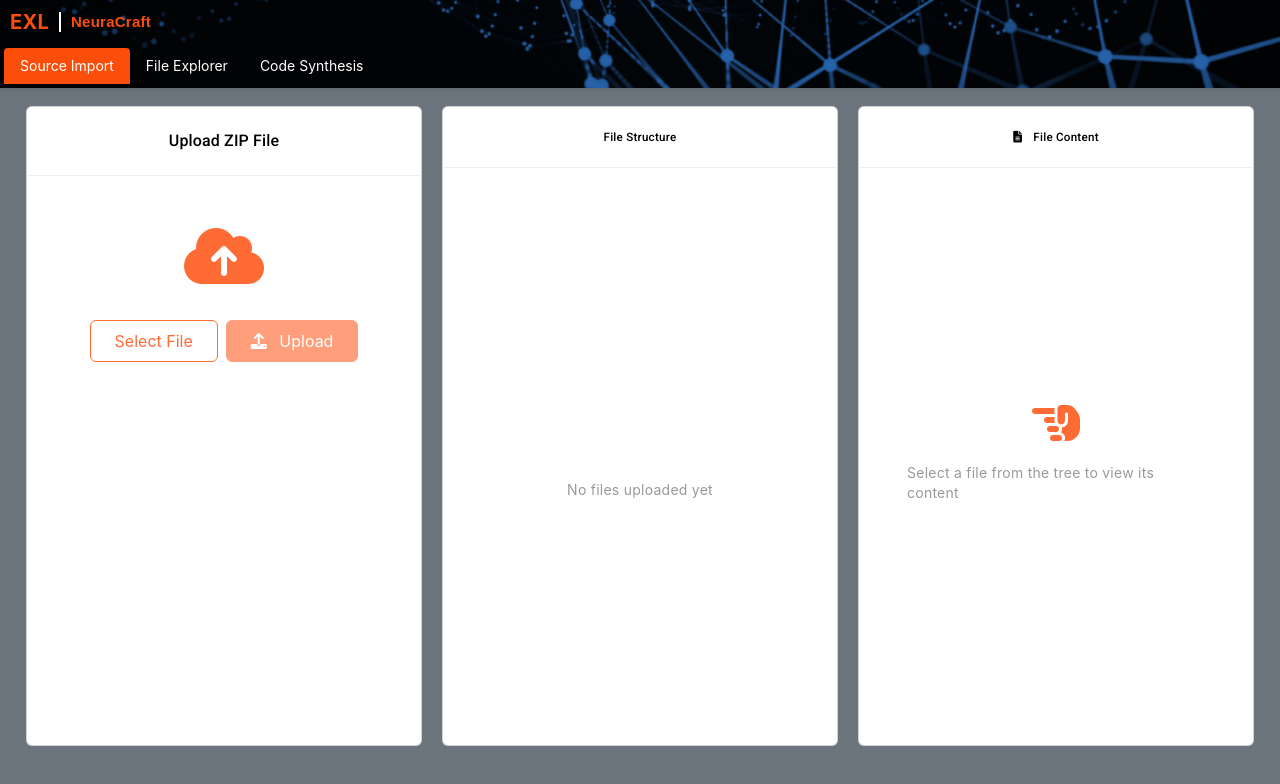
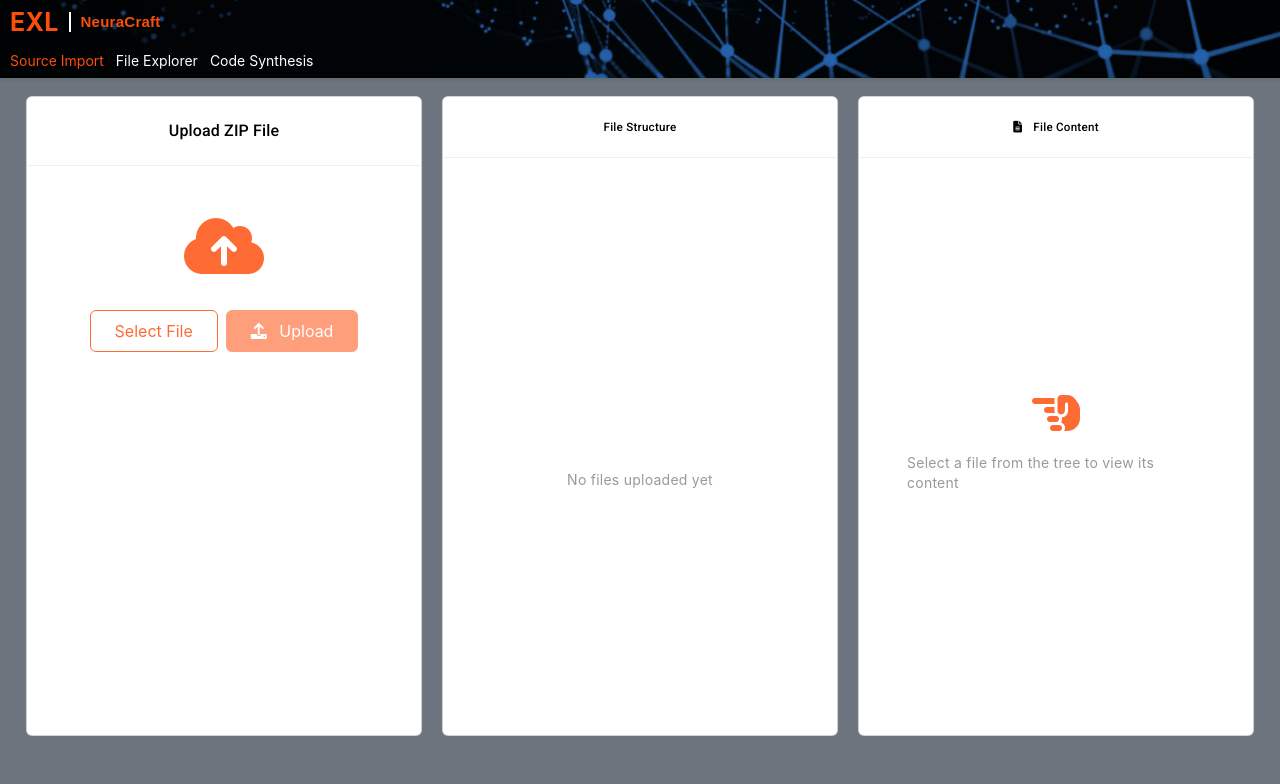
Before and after one commit to Muksh07/cognitivePart2, an Angular app: page / in a window 1280 px wide. Shown: the top 784 px of the page. Built offline with nearby package versions, Linux system fonts and the light colour scheme.

Commit message:
exl logo set

```diff
--- a/src/app/app.component.css
+++ b/src/app/app.component.css
@@ -24,8 +24,7 @@
   .title{
     padding: 12px 10px;
     color: #fb4e0b;
-    /* background-color:#fb4e0b ; */
-    font-size: 20px;
+    font-size: 25px;
     font-weight: bold;
   }
 
@@ -65,7 +64,7 @@
     /* color: #a0a0a0; */
     color: white;
     border: none;
-    padding: 8px 16px;
+    padding: 3px 6px;
     font-size: 14px;
     font-weight: 400;
     border-radius: 4px 4px 0 0;
@@ -75,8 +74,8 @@
   }
 
   header nav button.active {
-    background-color: #fb4e0b;
-    color: #ffffff;
+
+    color: #fb4e0b;
     /* border-bottom: 2px solid #fb4e0b; */
   }
 
@@ -88,8 +87,8 @@
 
 
   nav button:hover {
-    color: #ffffff;
-    background-color: #fb4e0b;
+    color: #fb4e0b;
+    /* background-color: #fb4e0b; */
   }
 
   nav .blueprinting-sub-tab {
--- a/src/app/app.component.ts
+++ b/src/app/app.component.ts
@@ -42,6 +42,9 @@ export class AppComponent {
   isUploading: boolean = false;
   selectedFile: File | null = null;
   uploadComplete: boolean = false;
+
+
+
 
   trackByPath(index: number, node: FileNode): string {
     return node.path;
```
